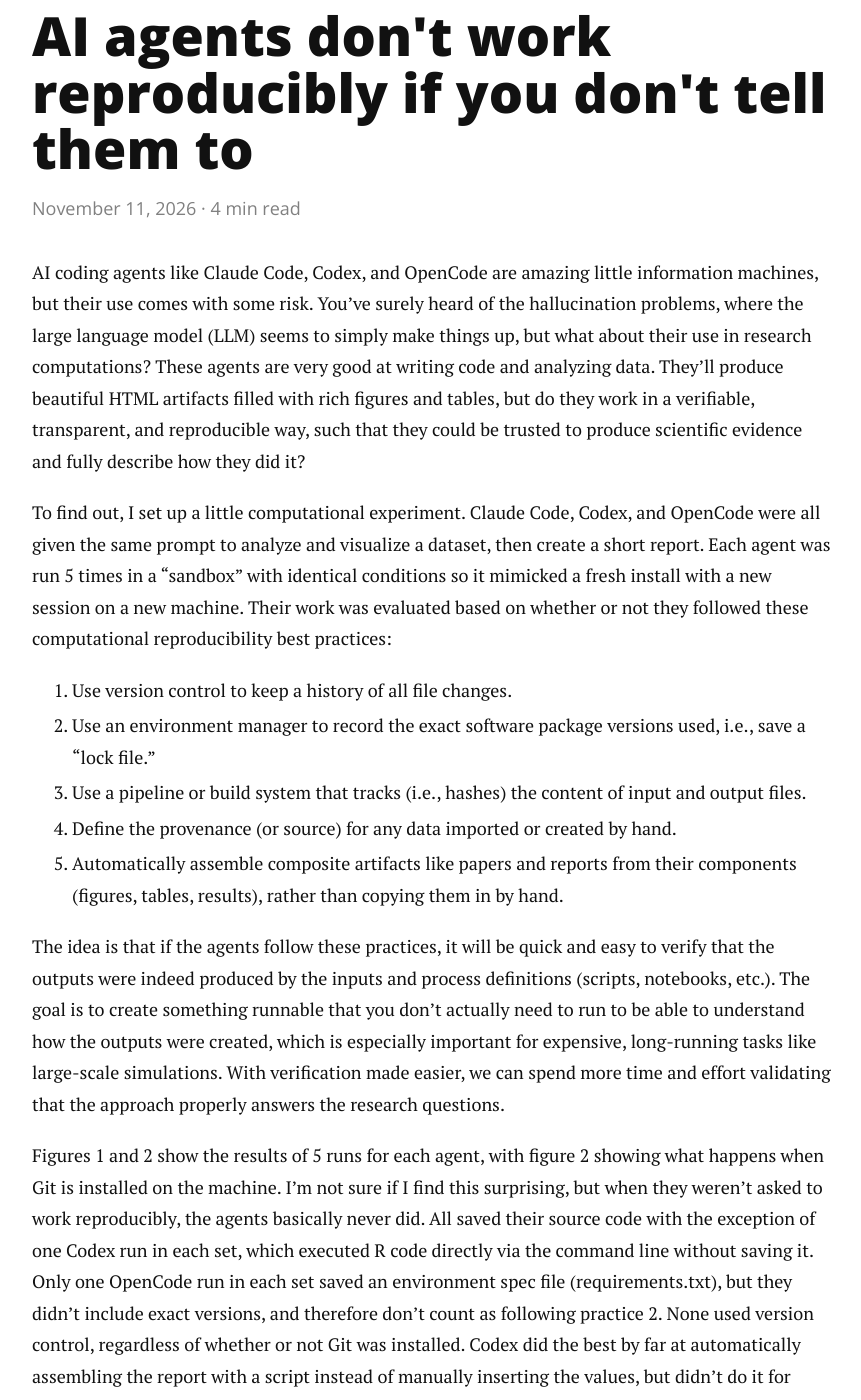
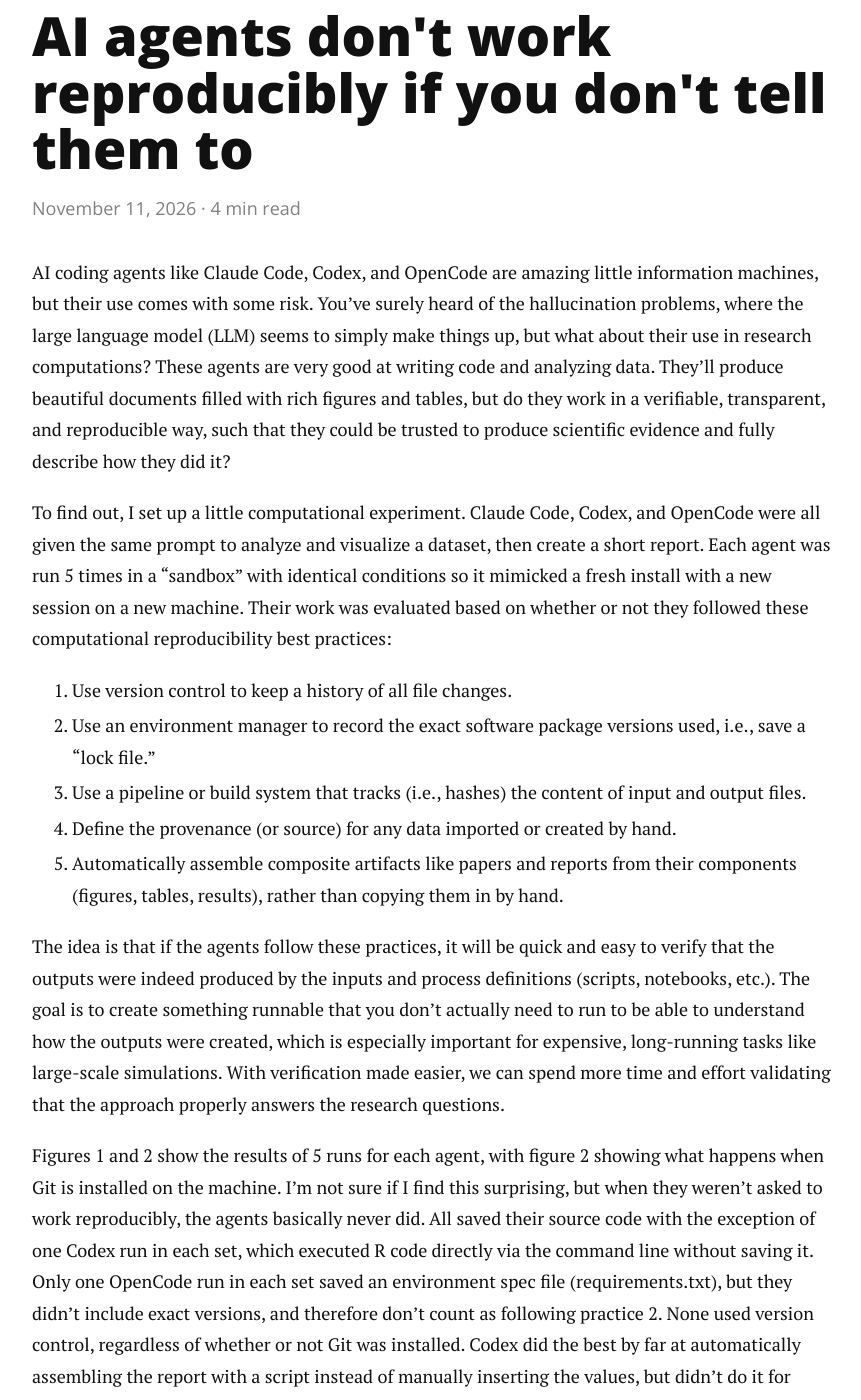
Before and after one commit to petebachant/petebachant.github.io, a Jekyll site: the page built from _posts/2026-11-11-ai-agent-repro.md, in a window 1280 px wide and 1400 px high, scrolled down 295 px. Shown: the whole window, without its empty margins (208-1069 px from the left). Built offline with Jekyll 4.4.1, drawn with Linux system fonts in a browser that asks for light colours; nearby versions of some CDN libraries; comment, search, counter and statistics services are not loaded; some of the changed text lies outside the part shown.

Commit message:
Make minor wording adjustments to agent repro post

```diff
--- a/_posts/2026-11-11-ai-agent-repro.md
+++ b/_posts/2026-11-11-ai-agent-repro.md
@@ -18,12 +18,13 @@
 where the large language model (LLM) seems to simply make things up,
 but what about their use in research computations?
 These agents are very good at writing code and analyzing data.
-They'll produce beautiful HTML artifacts filled with rich figures
+They'll produce beautiful documents filled with rich figures
 and tables,
 but do they work in a verifiable, transparent, and reproducible way,
 such that they could be trusted to produce scientific evidence
 and fully describe how they did it?
 
+<!-- TODO: Import and cite models used with each -->
 To find out, I set up a little computational experiment.
 Claude Code, Codex, and OpenCode were all given the same prompt to
 analyze and visualize a dataset, then create a short report.
```
Also changed, not shown: other parts of _posts/2026-11-11-ai-agent-repro.md (+9 -6 lines).
